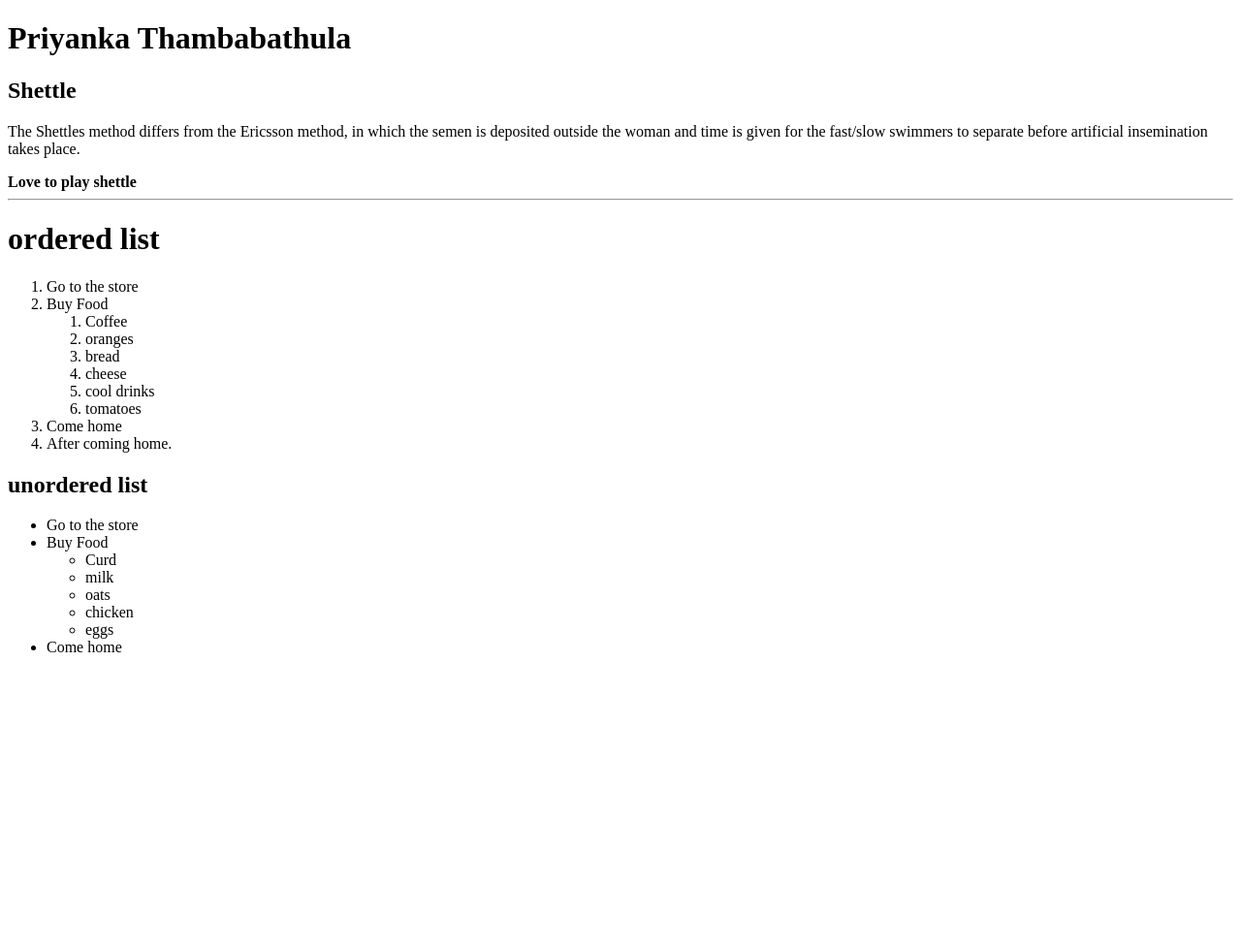
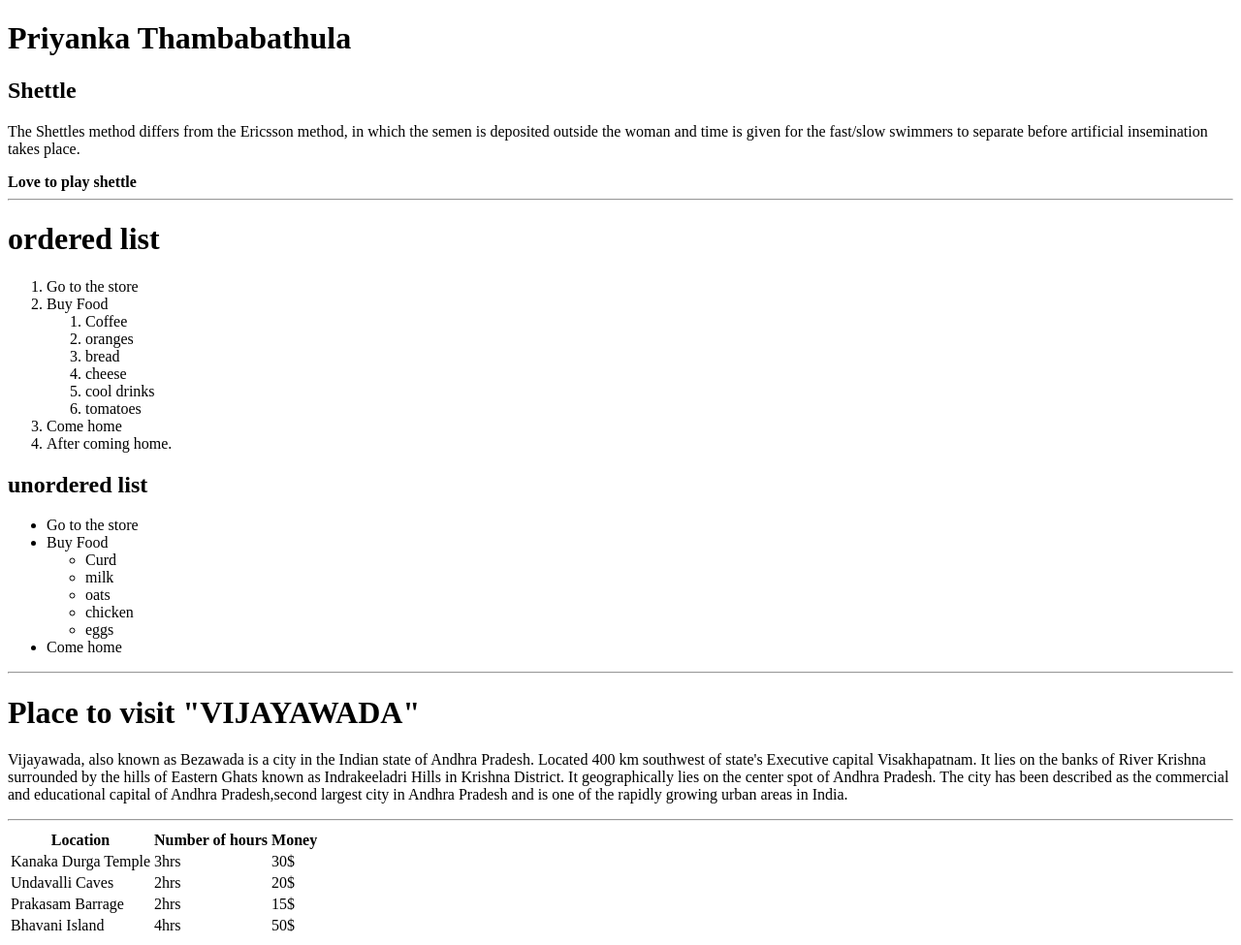
Before and after one commit to 44-563-Web-Apps-S21/webapps-s21-assignment-3-Priyanka1818, a plain HTML site: page index.html in a window 1280 px wide. Shown: the whole page at 97% size. Before the commit the page ends 800 px from the top, so only its background shows below. Drawn offline with Linux system fonts and the light colour scheme.

Commit message:
Update index.html
tables are added

```diff
--- a/index.html
+++ b/index.html
@@ -41,5 +41,45 @@
     </ul>
 <li>Come home </li>
 </ul>
+<a href="Aboutme.html"></a>
+<hr>
+<h1>Place to visit "VIJAYAWADA"</h1>
+<p>Vijayawada, also known as Bezawada is a city in the Indian state of Andhra Pradesh. Located 400 km
+ southwest of state's Executive capital Visakhapatnam. It lies on the banks of River Krishna surrounded
+ by the hills of Eastern Ghats known as Indrakeeladri Hills in Krishna District. It geographically lies
+ on the center spot of Andhra Pradesh. The city has been described as the commercial and educational
+ capital of Andhra Pradesh,second largest city in Andhra Pradesh and is one of the rapidly growing urban
+  areas in India.</p>
+<hr>
+<table>
+    <tr>
+        <th>Location</th>
+        <th>Number of hours</th>
+        <th>Money</th>
+    </tr>
+    <tr>
+        <td>Kanaka Durga Temple</td>
+        <td>3hrs </td>
+        <td>30$ </td>
+    </tr>
+    <tr>
+        <td>Undavalli Caves </td>
+        <td>2hrs </td>
+        <td>20$ </td>
+    </tr>
+    <tr>
+        <td>Prakasam Barrage </td>
+        <td>2hrs </td>
+        <td>15$</td>
+    </tr>
+    <tr>
+        <td>Bhavani Island </td>
+        <td>4hrs </td>
+        <td>50$</td>
+    </tr>
+</table>
+
+
+
     </body>
 </html>
```
